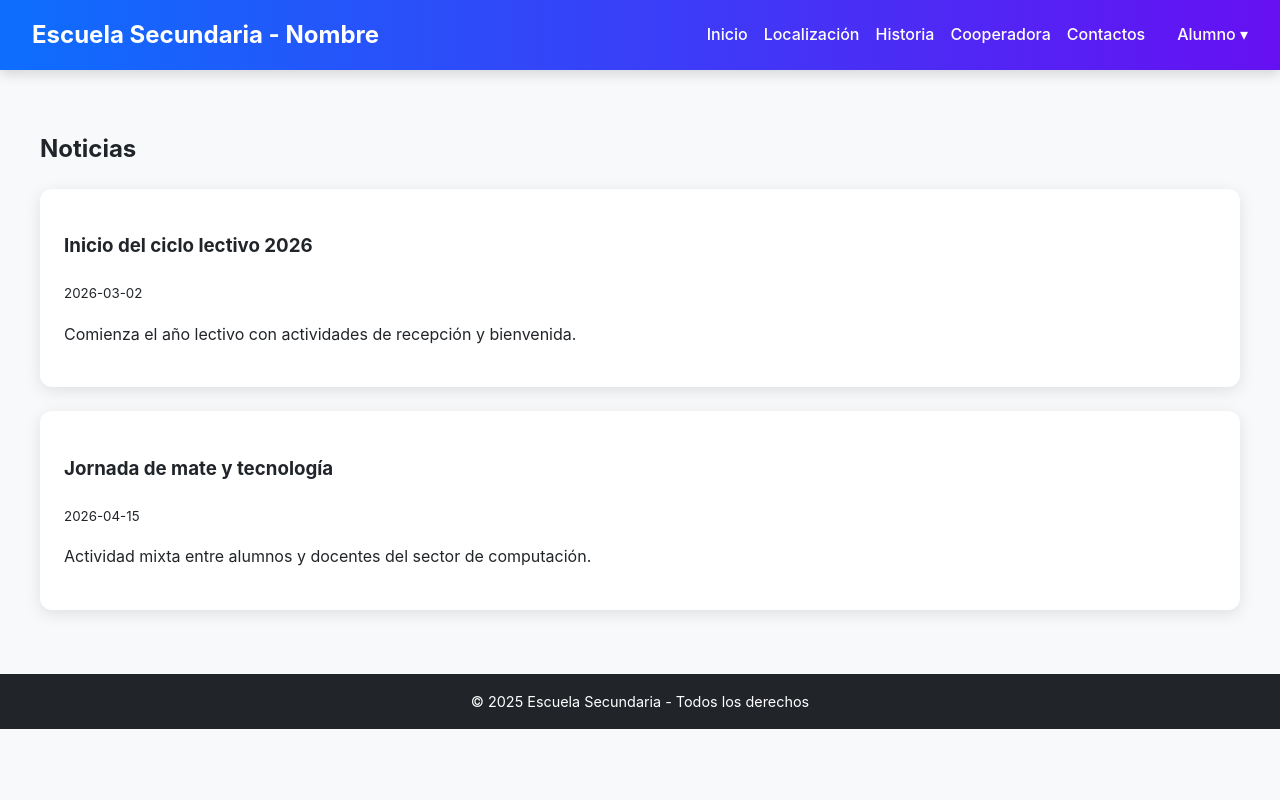
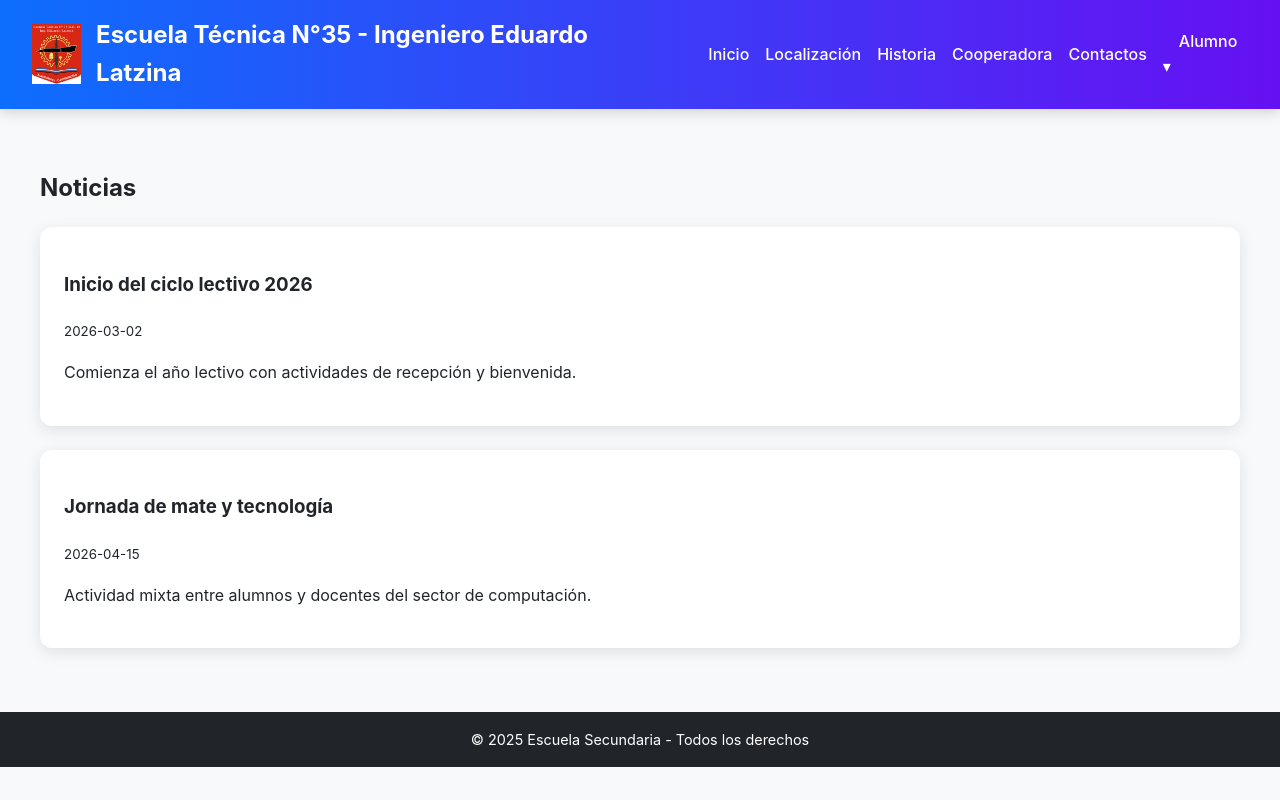
Before and after one commit to PalmisanoGaston/PaginaEscuela, a React (Vite) app: page / in a window 1280 px wide. Built offline with nearby package versions, Linux system fonts and the light colour scheme.

Commit message:
Actualizacion App

```diff
--- a/src/App.jsx
+++ b/src/App.jsx
@@ -21,9 +21,15 @@ export default function App() {
 
   return (
     <div className="app">
-      <header className="header">
-        <h1>Escuela Secundaria - Nombre</h1>
-        <nav className="nav">
+          <header className="header" style={{ display: "flex", alignItems: "center", gap: "15px" }}>
+              <img
+                  src="/la35.png"   // coloca el archivo logo.png dentro de /public
+                  alt="Logo Escuela"
+                  style={{ height: "60px" }}
+              />
+              <h1>Escuela Técnica N°35 - Ingeniero Eduardo Latzina</h1>
+
+              <nav className="nav" style={{ marginLeft: "auto" }}>
                   <Link to="/">Inicio</Link>
                   <Link to="/info/location">Localización</Link>
                   <Link to="/info/history">Historia</Link>
@@ -39,6 +45,7 @@ export default function App() {
                   </div>
               </nav>
           </header>
+
 
       <main className="main">
         <AnimatePresence mode="wait">
```
Lines whose indentation alone changed are shown as unchanged.
